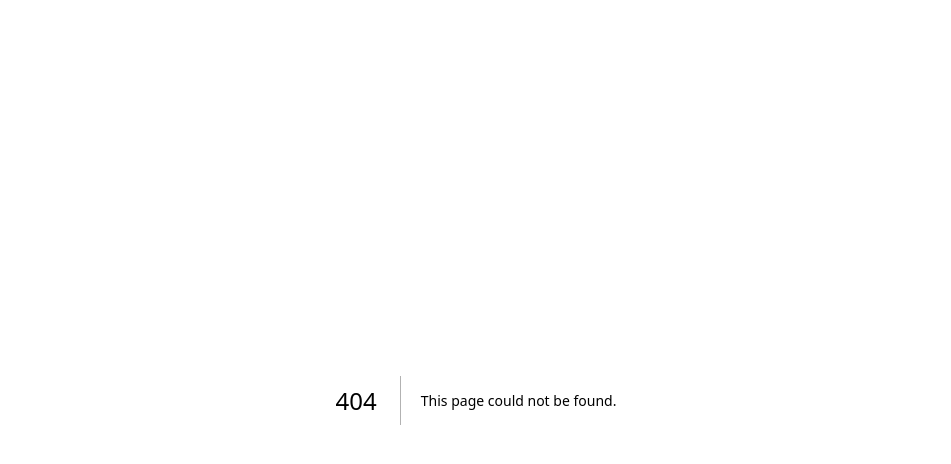
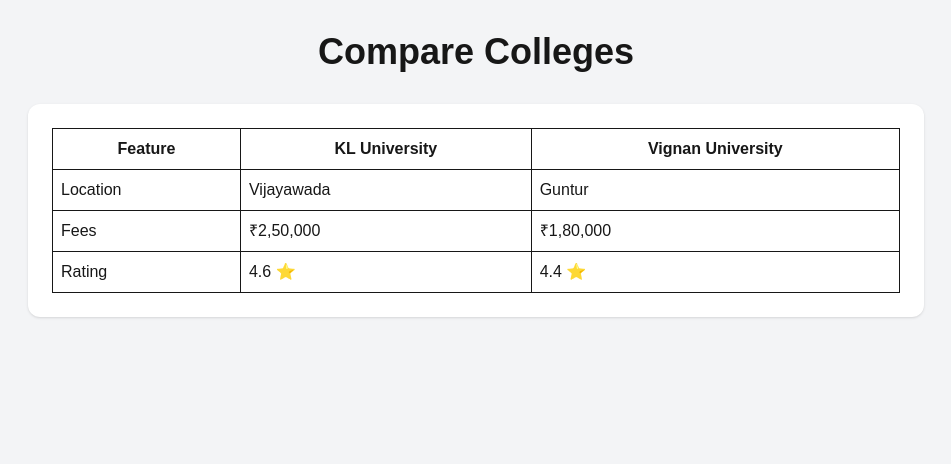
Before and after one commit to sujitha611/college-discovery-platform, a Next.js app: page /compare in a window 1280 px wide. Before the commit this address had no page. Shown: the top 464 px of the page, without its empty margins (164-1115 px from the left). Built offline with nearby package versions, Linux system fonts and the light colour scheme.

Commit message:
Added search compare and favorites features

```diff
--- a/app/college/[id]/page.tsx
+++ b/app/college/[id]/page.tsx
@@ -2,6 +2,7 @@
 
 import { useState } from "react";
 import Link from "next/link";
+import { useParams } from "next/navigation";
 
 const colleges = [
   {
@@ -34,9 +35,19 @@
 ];
 
 export default function CollegeDetails() {
+  const { id } = useParams();
   const [favorite, setFavorite] = useState(false);
 
-  const college = colleges[0];
+  const college = colleges.find((c) => c.id === id);
+
+  if (!college) {
+    return (
+      <main className="p-8">
+        <h1>College not found</h1>
+        <Link href="/">Go back</Link>
+      </main>
+    );
+  }
 
   return (
     <main className="min-h-screen bg-gray-100 p-8">
@@ -54,11 +65,25 @@
         </p>
 
         <button
-          onClick={() => setFavorite(!favorite)}
+          onClick={() => {
+            localStorage.setItem(
+              "favoriteCollege",
+              college.name
+            );
+            setFavorite(!favorite);
+          }}
           className="bg-blue-600 text-white px-4 py-2 rounded-lg"
         >
-          {favorite ? "❤️ Added to Favorites" : "🤍 Add to Favorites"}
+          {favorite
+            ? "❤️ Added to Favorites"
+            : "🤍 Add to Favorites"}
         </button>
+
+        {favorite && (
+          <p className="mt-3 text-green-600">
+            College saved successfully ❤️
+          </p>
+        )}
 
         <div className="mt-4">
           <Link
--- /dev/null
+++ b/app/compare/page.tsx
@@ -0,0 +1,41 @@
+export default function ComparePage() {
+  return (
+    <main className="min-h-screen bg-gray-100 p-8">
+      <h1 className="text-4xl font-bold text-center mb-8">
+        Compare Colleges
+      </h1>
+
+      <div className="max-w-4xl mx-auto bg-white p-6 rounded-xl shadow">
+        <table className="w-full border">
+          <thead>
+            <tr>
+              <th className="border p-2">Feature</th>
+              <th className="border p-2">KL University</th>
+              <th className="border p-2">Vignan University</th>
+            </tr>
+          </thead>
+
+          <tbody>
+            <tr>
+              <td className="border p-2">Location</td>
+              <td className="border p-2">Vijayawada</td>
+              <td className="border p-2">Guntur</td>
+            </tr>
+
+            <tr>
+              <td className="border p-2">Fees</td>
+              <td className="border p-2">₹2,50,000</td>
+              <td className="border p-2">₹1,80,000</td>
+            </tr>
+
+            <tr>
+              <td className="border p-2">Rating</td>
+              <td className="border p-2">4.6 ⭐</td>
+              <td className="border p-2">4.4 ⭐</td>
+            </tr>
+          </tbody>
+        </table>
+      </div>
+    </main>
+  );
+}
```
